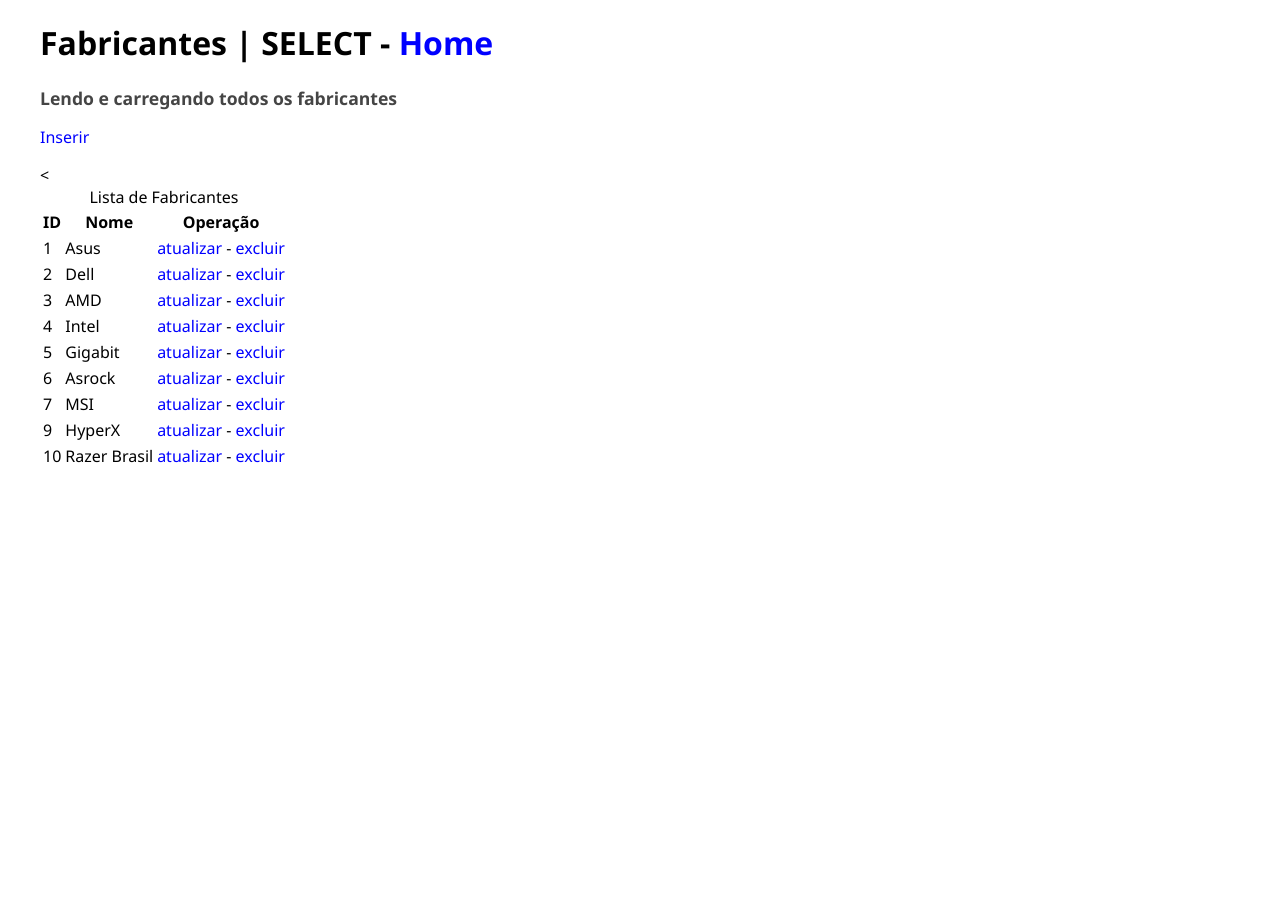
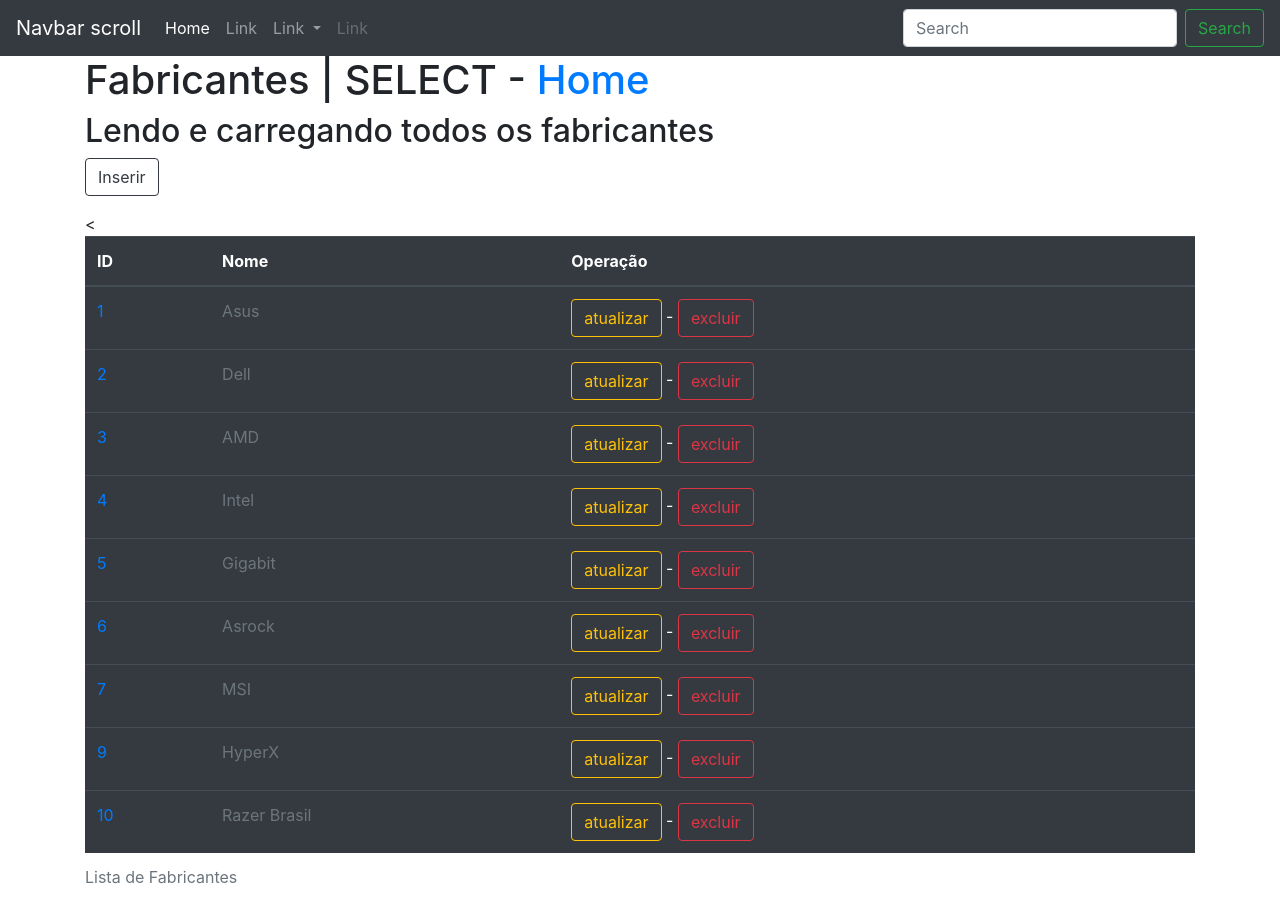
Before and after one commit to MaikyG/progweb-crud, a PHP site: page /fabricantes/listar.php in a window 1280 px wide. Before the commit the page ends 463 px from the top, so only its background shows below. Run offline with PHP 8.4, Linux system fonts and the light colour scheme; data comes from the database, SQL or seed files in the repository.

Commit message:
bootstrap

```diff
--- a/fabricantes/listar.php
+++ b/fabricantes/listar.php
@@ -8,10 +8,43 @@ $listaDeFabricantes = lerFabricantes($conexao);
 <meta charset="utf-8">
 <meta name="viewport" content="width=device-width, initial-scale=1">
 <title> Fabricantes | SELECT - CRUD com PHP e MySQL </title>
-<link href="../css/style.css" rel="stylesheet">
+<link rel="stylesheet" href="https://cdn.jsdelivr.net/npm/bootstrap@4.6.1/dist/css/bootstrap.min.css" integrity="sha384-zCbKRCUGaJDkqS1kPbPd7TveP5iyJE0EjAuZQTgFLD2ylzuqKfdKlfG/eSrtxUkn" crossorigin="anonymous">
 </head>
 <body>
-
+<nav class="navbar navbar-expand-lg navbar navbar-dark bg-dark">
+  <a class="navbar-brand" href="#">Navbar scroll</a>
+  <button class="navbar-toggler" type="button" data-toggle="collapse" data-target="#navbarScroll" aria-controls="navbarScroll" aria-expanded="false" aria-label="Toggle navigation">
+    <span class="navbar-toggler-icon"></span>
+  </button>
+  <div class="collapse navbar-collapse" id="navbarScroll">
+    <ul class="navbar-nav mr-auto my-2 my-lg-0 navbar-nav-scroll" style="max-height: 100px;">
+      <li class="nav-item active">
+        <a class="nav-link" href="#">Home <span class="sr-only">(current)</span></a>
+      </li>
+      <li class="nav-item">
+        <a class="nav-link" href="#">Link</a>
+      </li>
+      <li class="nav-item dropdown">
+        <a class="nav-link dropdown-toggle" href="#" id="navbarScrollingDropdown" role="button" data-toggle="dropdown" aria-expanded="false">
+          Link
+        </a>
+        <ul class="dropdown-menu" aria-labelledby="navbarScrollingDropdown">
+          <li><a class="dropdown-item" href="#">Action</a></li>
+          <li><a class="dropdown-item" href="#">Another action</a></li>
+          <li><hr class="dropdown-divider"></li>
+          <li><a class="dropdown-item" href="#">Something else here</a></li>
+        </ul>
+      </li>
+      <li class="nav-item">
+        <a class="nav-link disabled">Link</a>
+      </li>
+    </ul>
+    <form class="d-flex">
+      <input class="form-control mr-2" type="search" placeholder="Search" aria-label="Search">
+      <button class="btn btn-outline-success" type="submit">Search</button>
+    </form>
+  </div>
+</nav>
 <div class="container">
     <h1>Fabricantes | SELECT -
     <a href="../index.php">Home</a> </h1>
@@ -21,9 +54,9 @@ $listaDeFabricantes = lerFabricantes($conexao);
 <div class="container">
 
     <h2>Lendo e carregando todos os fabricantes</h2>
-    <p><a href="inserir.php">Inserir</a></p>
+    <p><a class="btn btn-outline-dark" href="inserir.php">Inserir</a></p>
 
-    <table>
+    <table class="table table-dark">
         <caption> Lista de Fabricantes </caption>
         <thead>
             <tr>
@@ -36,10 +69,10 @@ $listaDeFabricantes = lerFabricantes($conexao);
         <tbody>
  <?php foreach ($listaDeFabricantes as $fabricante){?>
             <tr>
-                <td><?=$fabricante["id"]?></td>
-                <td><?=$fabricante["nome"]?></td>
-                <td><a href="atualizar.php?id=<?=$fabricante["id"]?>">atualizar</a> -
-                    <a href="excluir.php?id=<?=$fabricante["id"]?>">excluir</a></td>
+                <td class="text-primary" ><?=$fabricante["id"]?></td>
+                <td class="text-secondary"><?=$fabricante["nome"]?></td>
+                <td><a class="btn btn-outline-warning" href="atualizar.php?id=<?=$fabricante["id"]?>">atualizar</a> -
+                    <a class="btn btn-outline-danger" href="excluir.php?id=<?=$fabricante["id"]?>">excluir</a></td>
             </tr>
  <?php
 };
@@ -52,7 +85,8 @@ require "../includes/desconecta.php";
 
 </div>
 
-
+<script src="https://cdn.jsdelivr.net/npm/jquery@3.5.1/dist/jquery.slim.min.js" integrity="sha384-DfXdz2htPH0lsSSs5nCTpuj/zy4C+OGpamoFVy38MVBnE+IbbVYUew+OrCXaRkfj" crossorigin="anonymous"></script>
+<script src="https://cdn.jsdelivr.net/npm/bootstrap@4.6.1/dist/js/bootstrap.bundle.min.js" integrity="sha384-fQybjgWLrvvRgtW6bFlB7jaZrFsaBXjsOMm/tB9LTS58ONXgqbR9W8oWht/amnpF" crossorigin="anonymous"></script>
 
 </body>
 </html>
```
Also changed, not shown: index.php (+11 -7 lines), produtos/listar.php (+19 -11 lines).
